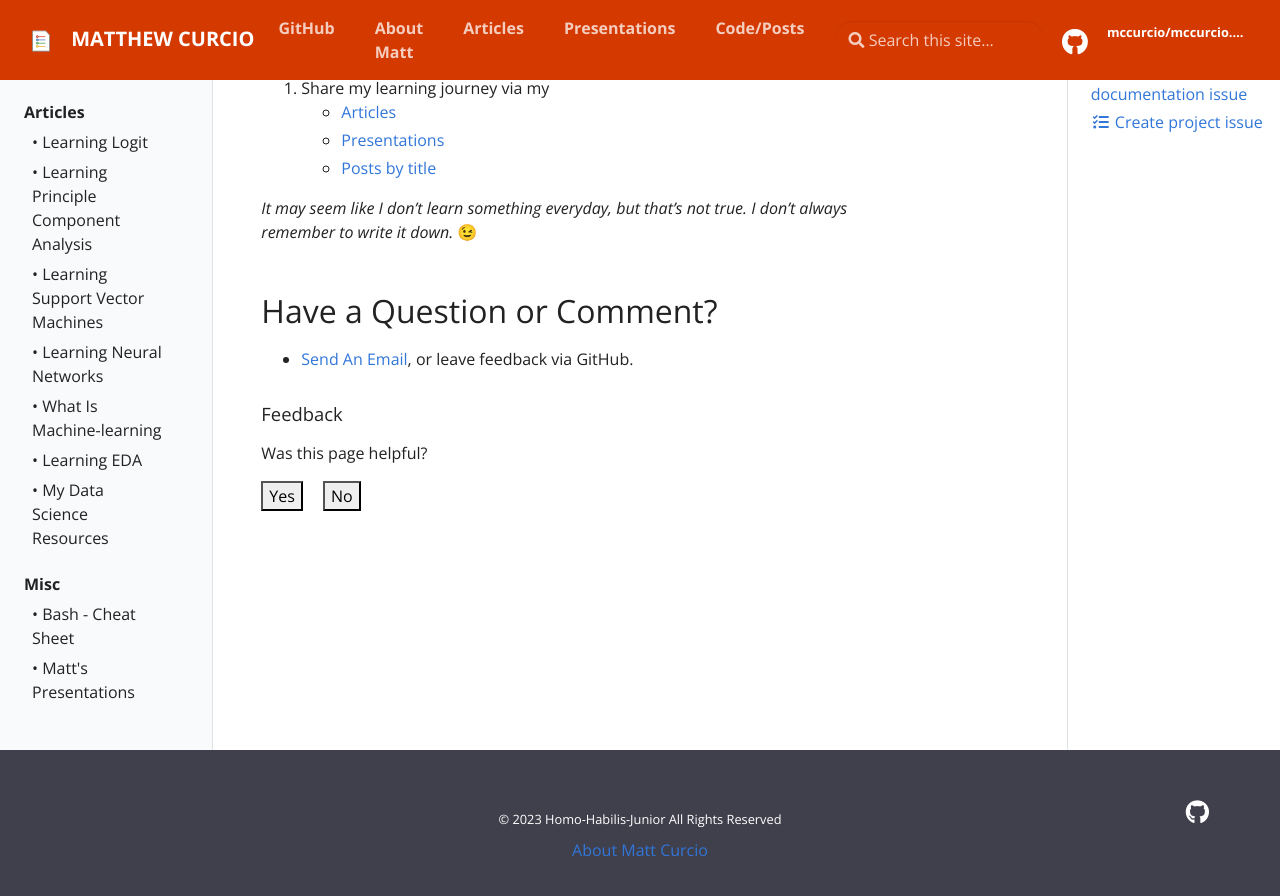
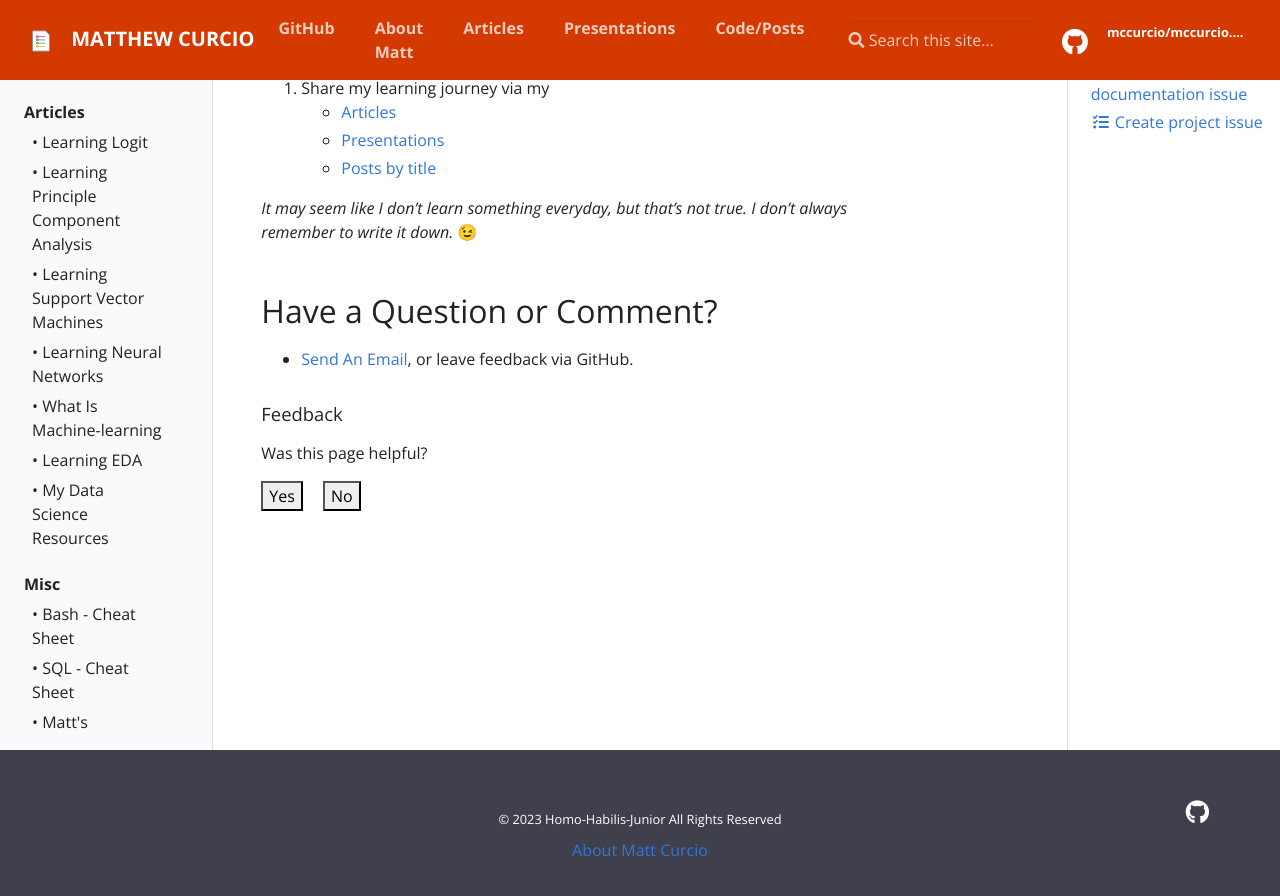
Before and after one commit to mccurcio/mccurcio.github.io, a Jekyll site: the page built from pages/index.md, in a window 1280 px wide and 900 px high, scrolled down 134 px. Shown: the top 896 px of the window. Built offline with Jekyll 4.4.1, drawn with Linux system fonts in a browser that asks for light colours.

Commit message:
Added SQL cheat sheets

```diff
--- a/_data/toc.yml
+++ b/_data/toc.yml
@@ -24,5 +24,6 @@
   links:
     - title: "&#8226; Bash - Cheat Sheet"
       url: "2022/bash-scripting"
+    - title: "&#8226; SQL - Cheat Sheet"
     - title: "&#8226; Matt's Presentations"
       url: "docs/mcc-presentations"
```
Also changed, not shown: 2 other files.
